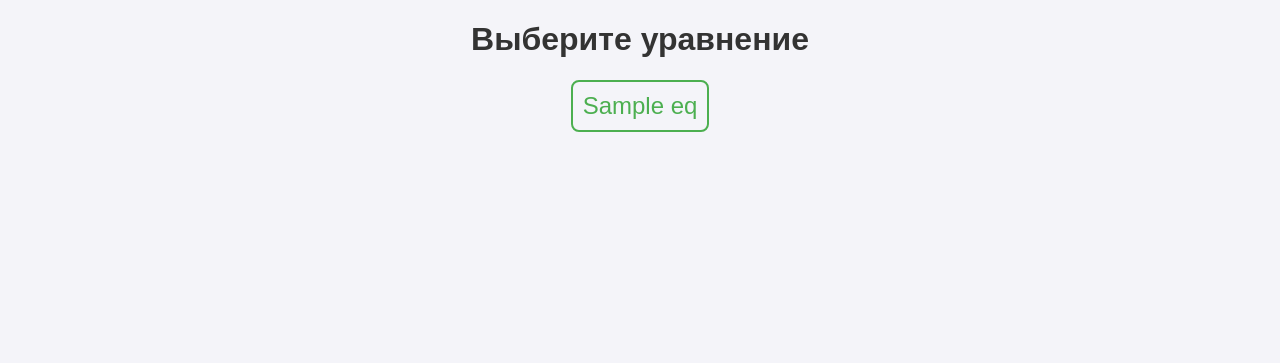
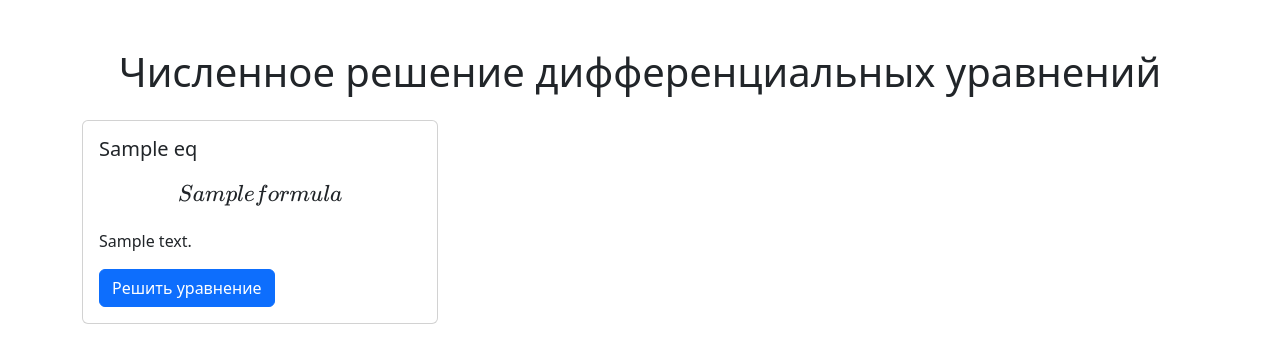
Before and after one commit to vmu0428821-732/app, a Flask app: template templates/index.html in a window 1280 px wide. Shown: the top 363 px of the page. Run offline with Flask 3, Linux system fonts and the light colour scheme; the template is opened without the code that fills it: most values are stand-ins (such as "Sample title", 1, 10 or a date in 2020).

Commit message:
index.html

```diff
--- a/templates/index.html
+++ b/templates/index.html
@@ -1,44 +1,49 @@
 <!DOCTYPE html>
-<html lang="en">
+<html lang="ru">
 <head>
     <meta charset="UTF-8">
     <meta name="viewport" content="width=device-width, initial-scale=1.0">
-    <title>Выбор уравнения</title>
+    <title>Численное решение дифференциальных уравнений</title>
+    <link href="https://cdn.jsdelivr.net/npm/bootstrap@5.3.0/dist/css/bootstrap.min.css" rel="stylesheet">
+    <script src="https://polyfill.io/v3/polyfill.min.js?features=es6"></script>
+    <script id="MathJax-script" async src="https://cdn.jsdelivr.net/npm/mathjax@3/es5/tex-mml-chtml.js"></script>
     <style>
-        body { font-family: Arial, sans-serif; margin: 20px; background-color: #f4f4f9; }
-        h1 { text-align: center; color: #333; }
-        ul {
-            list-style-type: none;
-            padding: 0;
+        .equation-card {
+            margin-bottom: 20px;
+            transition: transform 0.2s;
+        }
+        .equation-card:hover {
+            transform: translateY(-5px);
+        }
+        .formula {
+            font-size: 1.2em;
             text-align: center;
-        }
-        .equation {
-            margin-bottom: 15px;
-            font-size: 1.5em;
-            color: #4CAF50;
-        }
-        .equation a {
-            text-decoration: none;
-            color: #4CAF50;
-            padding: 10px;
-            border: 2px solid #4CAF50;
-            border-radius: 8px;
-            display: inline-block;
-            transition: background-color 0.3s ease;
-        }
-        .equation a:hover {
-            background-color: #e7f1e7;
+            margin: 20px 0;
         }
     </style>
 </head>
 <body>
-    <h1>Выберите уравнение</h1>
-    <ul>
-        {% for eq_key, eq_data in equations.items() %}
-        <li class="equation">
-            <a href="{{ url_for('equation_page', eq_name=eq_key) }}">{{ eq_data.title }}</a>
-        </li>
-        {% endfor %}
-    </ul>
+    <div class="container mt-5">
+        <h1 class="text-center mb-4">Численное решение дифференциальных уравнений</h1>
+
+        <div class="row">
+            {% for eq_name, eq_data in equations.items() %}
+            <div class="col-md-4">
+                <div class="card equation-card">
+                    <div class="card-body">
+                        <h5 class="card-title">{{ eq_data.title }}</h5>
+                        <div class="formula">
+                            \[{{ eq_data.formula }}\]
+                        </div>
+                        <p class="card-text">{{ eq_data.description }}</p>
+                        <a href="{{ url_for('equation_page', eq_name=eq_name) }}" class="btn btn-primary">Решить уравнение</a>
+                    </div>
+                </div>
+            </div>
+            {% endfor %}
+        </div>
+    </div>
+
+    <script src="https://cdn.jsdelivr.net/npm/bootstrap@5.3.0/dist/js/bootstrap.bundle.min.js"></script>
 </body>
 </html>
```
